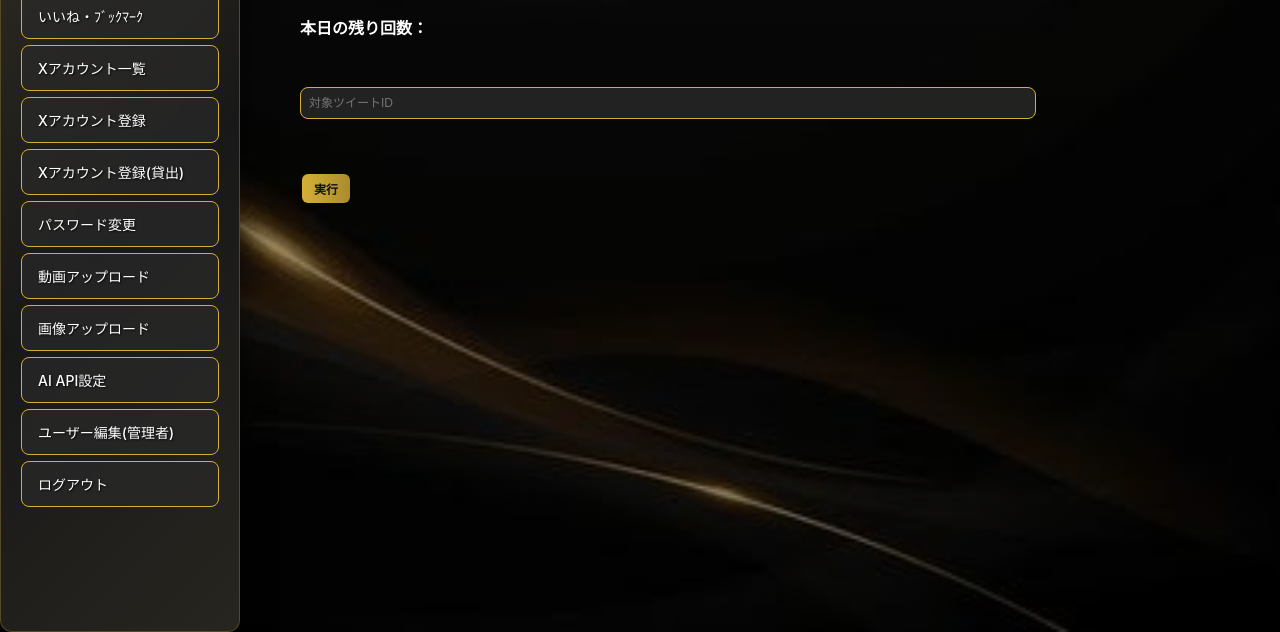
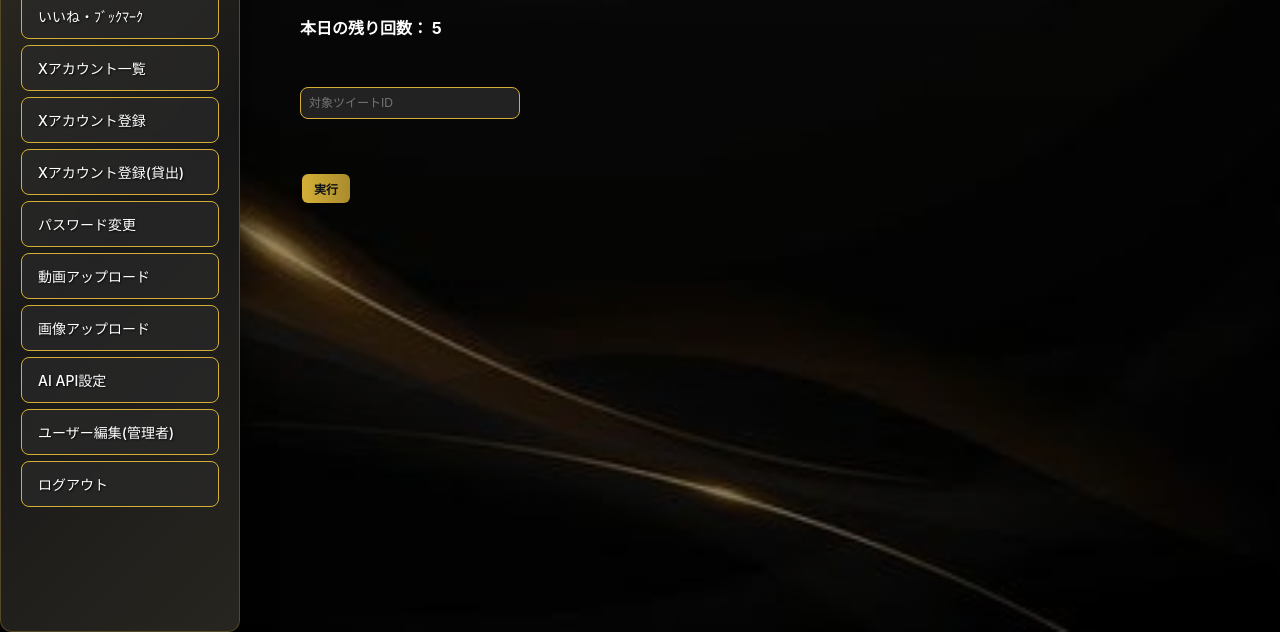
Before and after one commit to OBookBook/cloudworks-A10-d-bot-web-v3-html, a plain HTML site: page tweet_sensyuken.html in a window 1280 px wide. Shown: the part 168-800 px from the top of the page. Drawn offline with Linux system fonts and the light colour scheme.

Commit message:
tweet_sensyuken.htmlにクラス名を追加し、残り回数の表示を5に更新しました。また、CSSファイルに新しいスタイルを追加しました。

```diff
--- a/css/admin-dashboard.css
+++ b/css/admin-dashboard.css
@@ -416,6 +416,11 @@ table td.name-col {
   width: 200px;
 }
 
+/* tweet_sensyuken.html */
+.tweet-sensyuken-page form input[type="text"] {
+  width: 220px;
+}
+
 /* account_regist.html, account_regist2.html   */
 .input-group input[type="text"] {
   width: 80%;
--- a/tweet_sensyuken.html
+++ b/tweet_sensyuken.html
@@ -5,7 +5,7 @@
     <title>選手権 いいね・ブックマーク処理</title>
     <link rel="stylesheet" href="./css/admin-dashboard.css" />
 </head>
-<body>
+<body class="tweet-sensyuken-page">
 <div class="layout">
 <!-- サイドメニュー -->
 <div class="sidebar">
@@ -30,7 +30,7 @@
     <!-- コンテンツエリア -->
     <div class="content" id="content">
         <h2>選手権 いいね・ブックマーク処理</h2>
-        <label>本日の残り回数：  </label><br><br>
+        <label>本日の残り回数：  5</label><br><br>
         <form method="POST" action="?">
         <div class="input-group" checkbox-group">
             <label>
```
